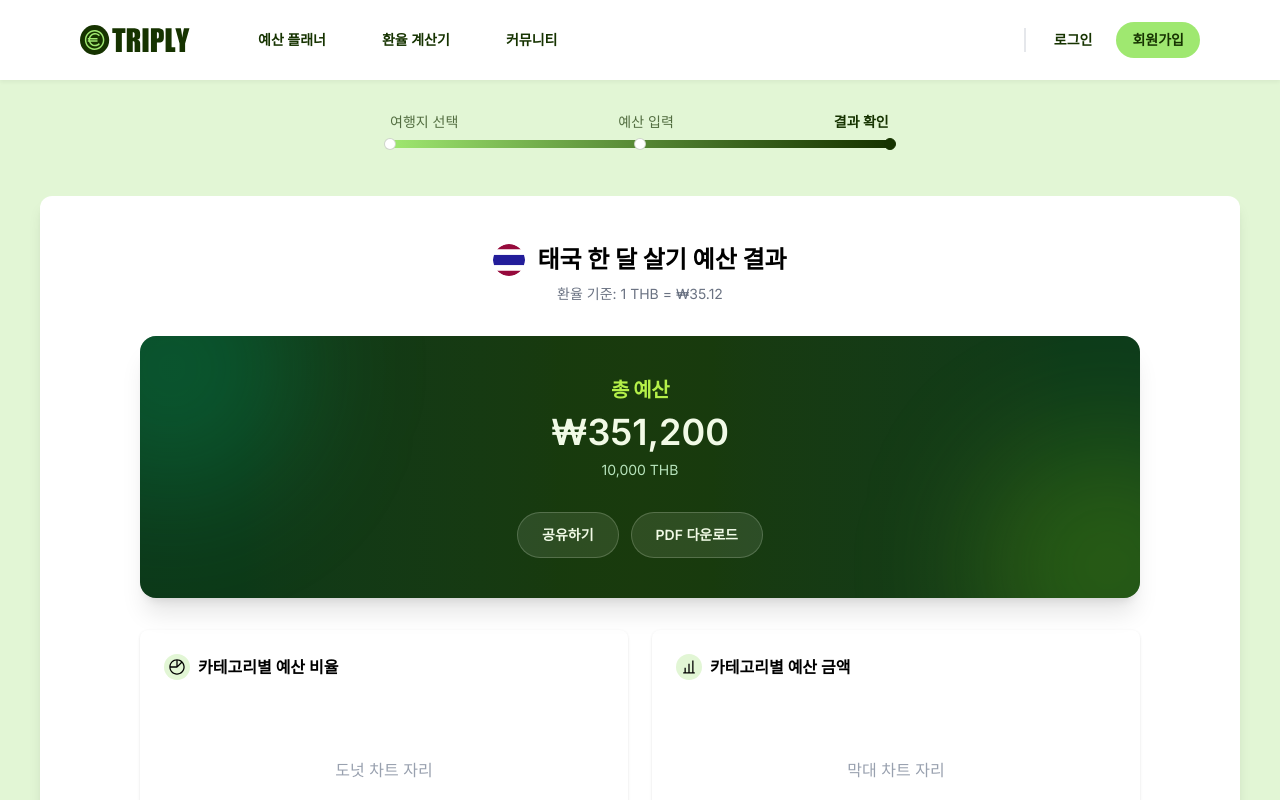
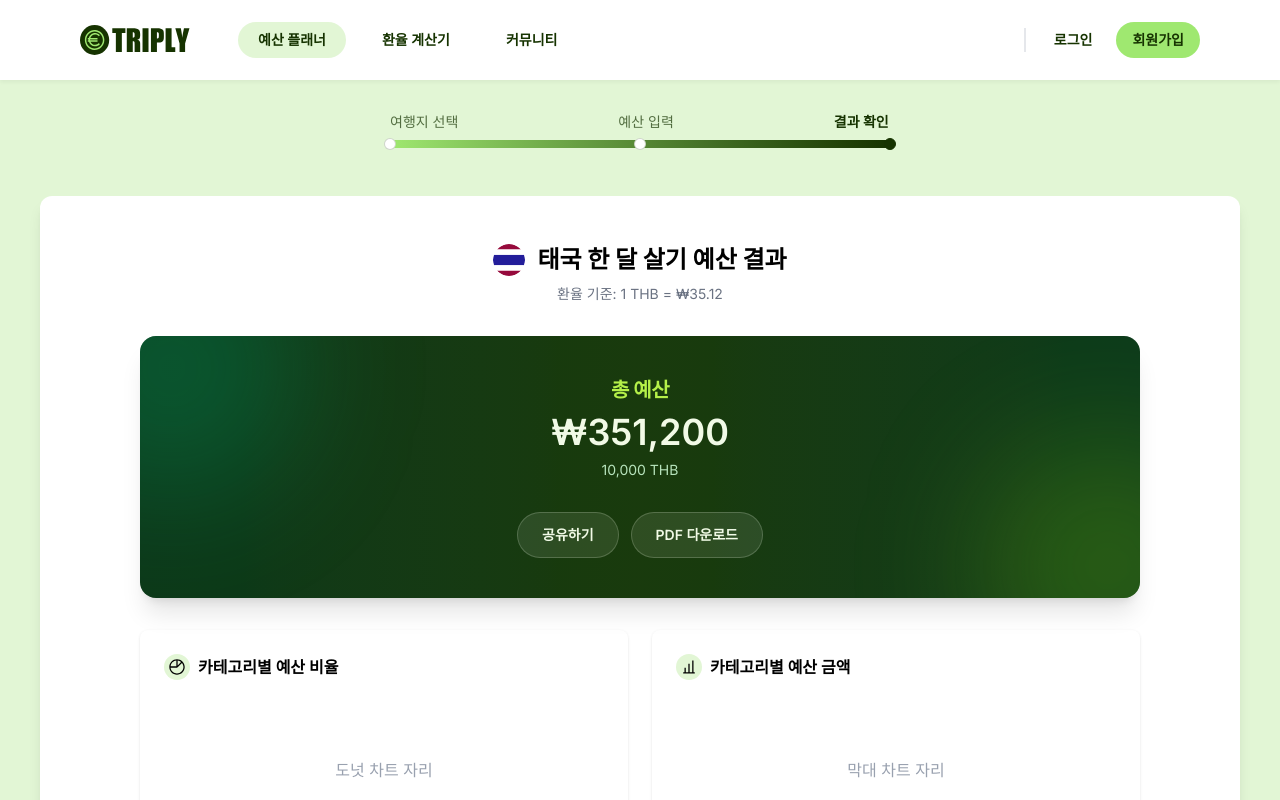
Before and after one commit to jiwoothedev/triply, a Next.js app: page /planner/result in a window 1280 px wide. Shown: the top 800 px of the page. Built offline with nearby package versions, Linux system fonts and the light colour scheme.

Commit message:
refactor: Header에서 /planner 하위 페이지도 예산 플래너 탭 활성화되게 수정

```diff
--- a/src/components/common/Header.tsx
+++ b/src/components/common/Header.tsx
@@ -9,7 +9,7 @@ export default function Header() {
   const pathname = usePathname();
 
   const navItems = [
-    { label: "예산 플래너", href: "/planner/select" },
+    { label: "예산 플래너", href: "/planner" },
     { label: "환율 계산기", href: "/currency-converter" },
     { label: "커뮤니티", href: "/community" },
   ];
@@ -24,18 +24,21 @@ export default function Header() {
 
         {/* Navbar */}
         <nav className="flex items-center gap-4">
-          {navItems.map(({ label, href }) => (
+          {navItems.map(({ label, href }) => {
+            const isActive = pathname.startsWith(href); // /planner로 시작하는 모든 경로 유지
+            return (
               <Link
                 key={href}
                 href={href}
                 className={clsx(
                   "font-semibold text-sm text-primary-dark rounded-full px-5 py-2 transition-colors", // 공통 클래스
-                pathname === href ? "bg-primary-light" : "hover:bg-gray-100"
+                  isActive ? "bg-primary-light" : "hover:bg-gray-100"
                 )}
               >
                 {label}
               </Link>
-          ))}
+            );
+          })}
         </nav>
       </div>
 
```
Lines whose indentation alone changed are shown as unchanged.
